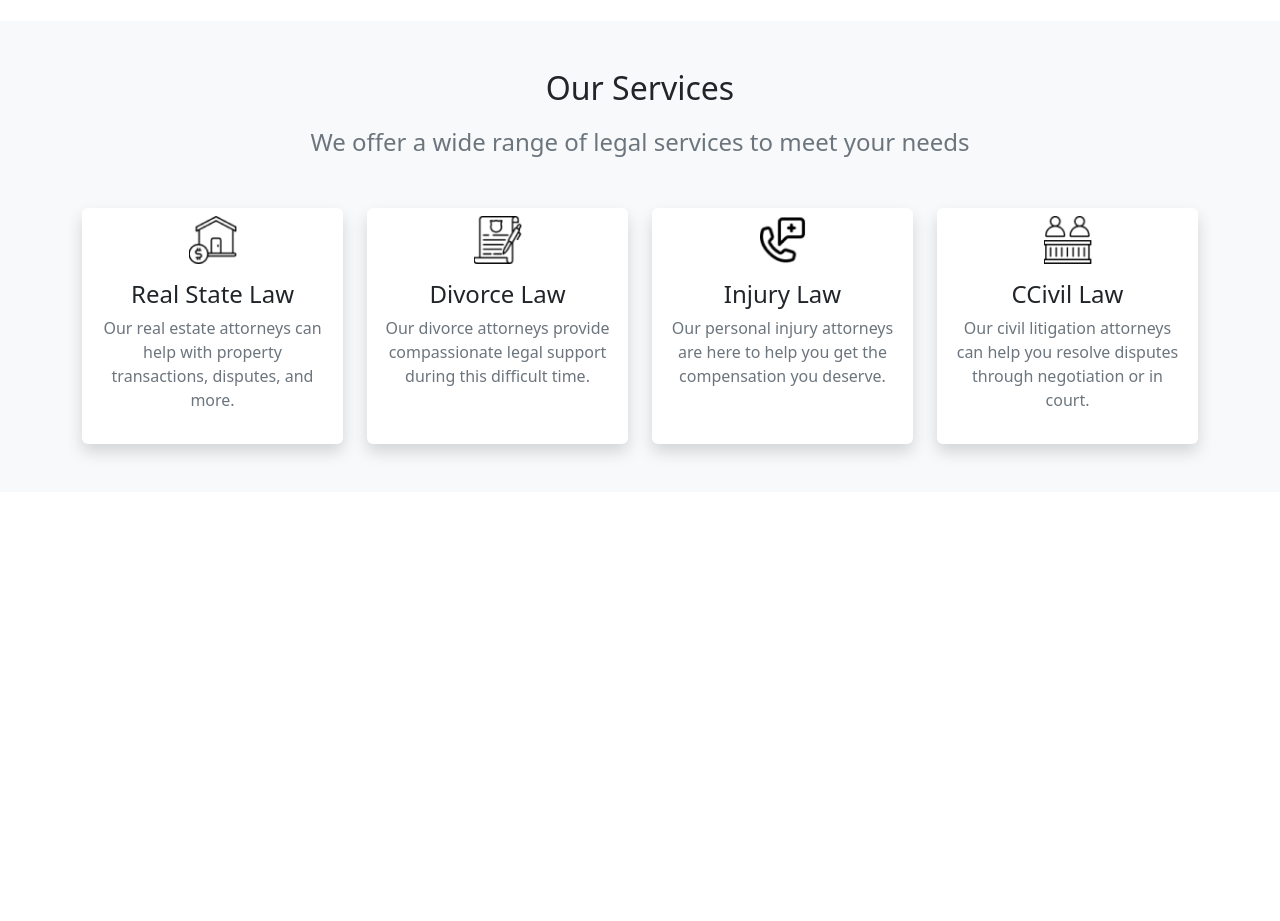
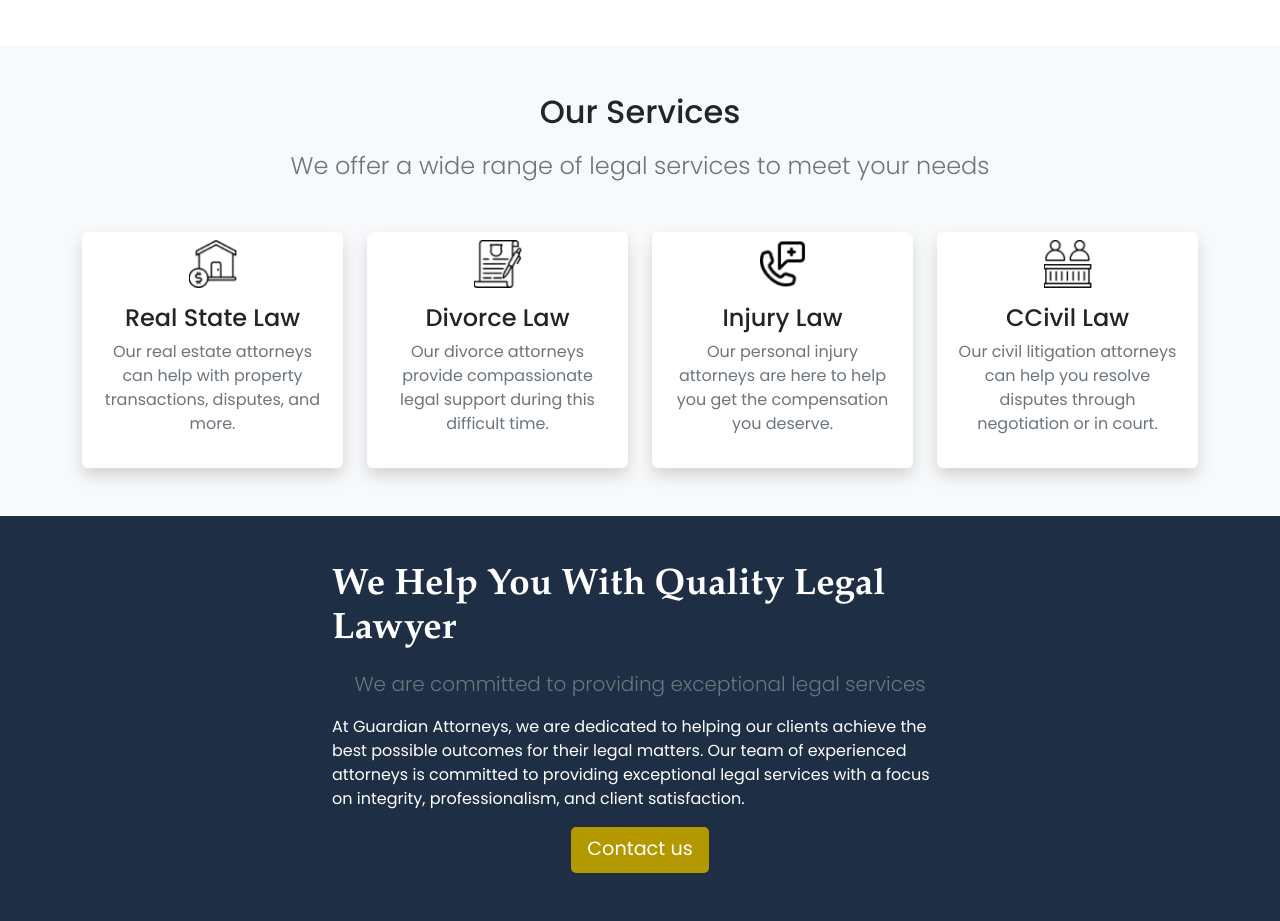
Before and after one commit to jb-seganfredo/Guardian-Attorneys-website, a website with bundled scripts: page index.html in a window 1280 px wide. Shown: the part 1362-2283 px from the top of the page. Before the commit the page ends 1854 px from the top, so only its background shows below. Built offline with nearby package versions, Linux system fonts and the light colour scheme.

Commit message:
feat: propaganda

```diff
--- a/assets/css/style.css
+++ b/assets/css/style.css
@@ -11,6 +11,7 @@
     margin: 0;
     padding: 0;
     box-sizing: border-box;
+    font-family: var(--main-font);
 }
 
 
@@ -210,6 +211,60 @@
     object-fit: cover;
 }
 
+/* Propaganda */
+
+.propaganda {
+    background-color: var(--dark-blue);
+    color: #fff;
+    display: flex;
+    justify-content: center;
+    align-items: center;
+}
+
+.propaganda .container {
+    display: flex;
+    flex-direction: column;
+    align-items: center;
+}
+
+.propaganda h2 {
+    font-size: 2.3rem;
+    font-weight: 700;
+    font-family: var(--special-font);
+    margin-bottom: 1rem;
+}
+
+.propaganda a {
+    background-color: var(--gold-color);
+    color: #fff;
+    padding: 0.5rem 1rem;
+    border: none;
+    border-radius: 5px;
+    font-family: var(--main-font);
+    font-size: 1.2rem;
+    cursor: pointer;
+    transition: all 0.3s ease;
+}
+
+.propaganda a:hover {
+    background-color: #000;
+    color: var(--gold-color);
+}
+
+.propaganda a::after {
+    content: "";
+    display: block;
+    height: 2px;
+    width: 0;
+    background-color: var(--gold-color);
+    transition: width 0.3s ease;
+}
+
+.propaganda a:hover::after {
+    width: 100%;
+}
+
+/* Media Query */
 
 @media (min-width: 801px) {
     .navbar-mobile {
--- a/index.html
+++ b/index.html
@@ -322,9 +322,22 @@
       data-aos-offset="300"
       data-aos-easing="ease-in-sine"
     >
-
-
-
+      <section class="propaganda py-3 py-md-5">
+        <div class="container col-12 col-md-6">
+          <h2 class="mb-3">We Help You With Quality Legal Lawyer</h2>
+          <p class="lead fs-5 text-secondary mb-3">
+            We are committed to providing exceptional legal services
+          </p>
+          <p class="mb-3 fs-6">
+            At Guardian Attorneys, we are dedicated to helping our clients
+            achieve the best possible outcomes for their legal matters. Our team
+            of experienced attorneys is committed to providing exceptional legal
+            services with a focus on integrity, professionalism, and client
+            satisfaction.
+          </p>
+          <a href="#" class="btn">Contact us</a>
+        </div>
+      </section>
     </div>
 
     <!-- Testimonials -->
```
